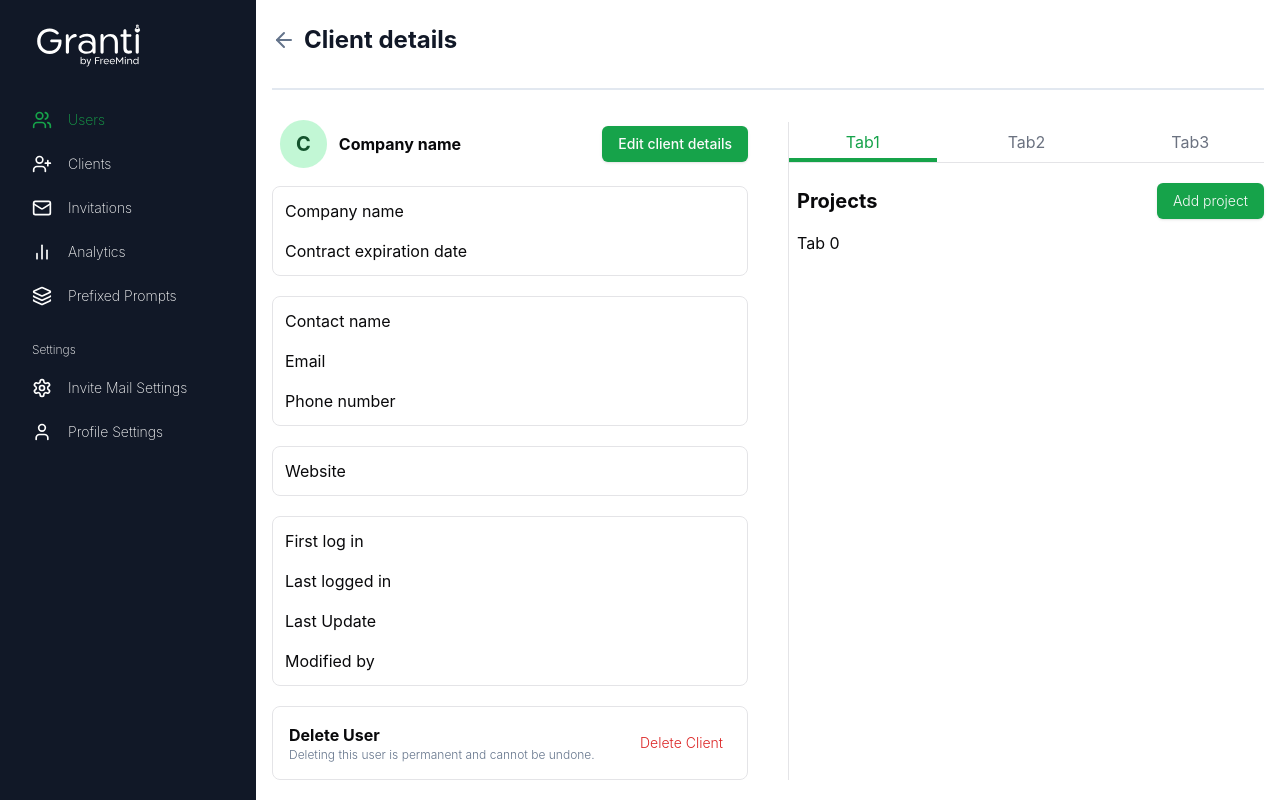
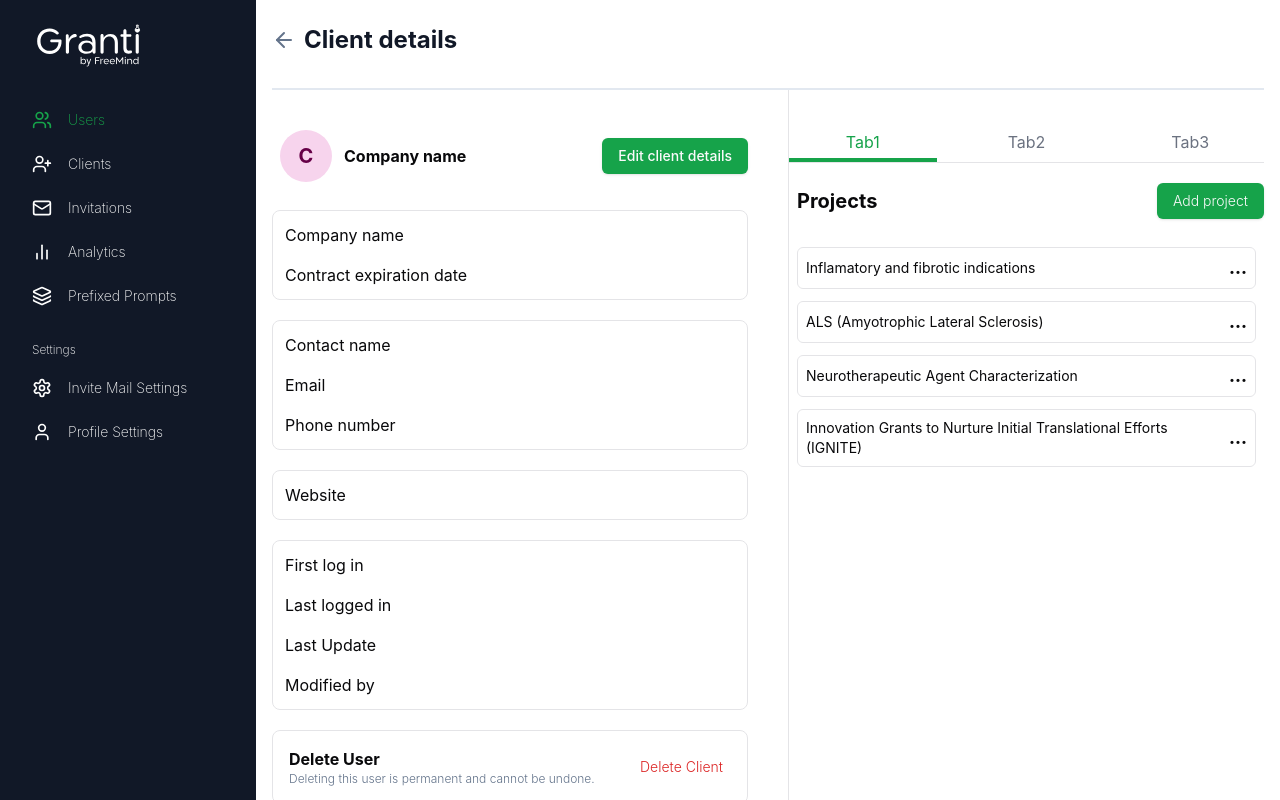
Before and after one commit to littlegod20/Freemind, a React (Vite) app: page /clients/client-details/1 in a window 1280 px wide. Built offline with nearby package versions, Linux system fonts and the light colour scheme.

Commit message:
finished working on the clientTab layouts

```diff
--- /dev/null
+++ b/src/components/AvatarContainer.tsx
@@ -0,0 +1,28 @@
+import { hashCode, intoHSL } from "@/utils/helpers";
+import { Avatar, AvatarFallback, AvatarImage } from "@radix-ui/react-avatar";
+
+interface Types {
+  image?: string;
+  title?: string;
+}
+
+const AvatarContainer: React.FC<Types> = ({ image, title }) => {
+  return (
+    <>
+      <Avatar>
+        <AvatarImage src={image} />
+        <AvatarFallback
+          style={{
+            backgroundColor: intoHSL(hashCode(title as string)),
+            color: `hsla(${hashCode(title as string)}, 100%, 20%)`,
+          }}
+          className="flex w-[52px] py-3 rounded-full items-center justify-center font-bold text-black text-xl"
+        >
+          {title?.split("")[0]}
+        </AvatarFallback>
+      </Avatar>
+    </>
+  );
+};
+
+export default AvatarContainer;
--- a/src/components/widgets/EditContainer.tsx
+++ b/src/components/widgets/EditContainer.tsx
@@ -1,5 +1,5 @@
 import { EditContainerTypes } from "@/utils/types";
-import { Avatar, AvatarFallback, AvatarImage } from "@radix-ui/react-avatar";
+import AvatarContainer from "../AvatarContainer";
 
 const EditContainer = ({
   title,
@@ -18,14 +18,7 @@ const EditContainer = ({
         }`}
       >
         <div className="flex items-center gap-3 p-2 w-full sm:w-[80%]">
-          {isUser ? (
-            <Avatar>
-              <AvatarImage src={image} />
-              <AvatarFallback className="bg-green-300 px-4 py-3 rounded-full bg-opacity-50 font-bold text-green-900 text-xl">
-                {title?.split("")[0]}
-              </AvatarFallback>
-            </Avatar>
-          ) : null}
+          {isUser ? <AvatarContainer title={title} image={image} /> : null}
           <div className="flex-1 ">
             <p className={`font-bold ${titleClassName}`}>{title}</p>
             <p className="text-slate-500 text-xs font-light"> {description} </p>
--- a/src/pages/ClientPages/ClientDetails.tsx
+++ b/src/pages/ClientPages/ClientDetails.tsx
@@ -4,39 +4,42 @@ import Header from "@/components/Header";
 import { Button } from "@/components/ui/button";
 import CommonTab from "@/components/widgets/CommonTab";
 import EditContainer from "@/components/widgets/EditContainer";
-import { clientDetailStatics } from "@/utils/constants";
-import { ClientDetailsTypes, LabelTypes } from "@/utils/types";
+import { clientDetailStatics, data } from "@/utils/constants";
+import { ClientDetailsTypes } from "@/utils/types";
 import { useEffect, useState } from "react";
 import { useParams } from "react-router-dom";
+import ClientDetailContent from "./components/ClientDetailContent";
+import { clientTabs } from "./clientData";
+import { useAction } from "@/hooks/useAction";
+import ModalWithForm from "@/components/widgets/ModalWithForm";
+import ClientEditInputs from "./components/ClientEditInputs";
 
-const clientTabs: LabelTypes[] = [
+const dets = [
   {
-    label: "Tab1",
-    active: true,
-    title: "Projects",
-    buttonName: "Add project",
-    child: "ww",
+    slice1: 0,
+    slice2: 2,
   },
   {
-    label: "Tab2",
-    active: false,
-    title: "Applications",
-    buttonName: "Add application",
+    slice1: 2,
+    slice2: 5,
   },
   {
-    label: "Tab3",
-    active: false,
-    title: "Team",
-    buttonName: "Add team member",
+    slice1: 5,
+    slice2: 6,
+  },
+  {
+    slice1: 6,
+    modified: true,
   },
 ];
 
 const ClientDetails = () => {
   const { id } = useParams();
   const [userDetail, setUserDetail] = useState<ClientDetailsTypes | null>(null);
-
   const [childIndex, setChildIndex] = useState(0);
   const [tabData, setTabData] = useState(clientTabs);
+
+  const { onClose, close } = useAction();
 
   const handleClientTab = (tabLabel: string, indexChild: number) => {
     setTabData((prev) =>
@@ -47,7 +50,6 @@ const ClientDetails = () => {
       )
     );
     setChildIndex(indexChild);
-    // console.log("tabData:", tabData);
     console.log("childIndex:", indexChild);
   };
 
@@ -68,40 +70,25 @@ const ClientDetails = () => {
     }
   }, [id]);
   return (
-    <main className="space-y-8">
+    <main className="">
       <Header title="Client Details" description="" back={true} />
-      <div className="flex flex-col md:flex-row gap-10">
-        <section className="space-y-5 md:w-1/2">
+      <div className="flex flex-col hdx:flex-row gap-10">
+        <section className="space-y-5 hdx:w-1/2 pt-8">
           <EditContainer
             isUser={true}
             title="Company name"
-            Button={<Button>Edit client details</Button>}
+            Button={<Button onClick={onClose}>Edit client details</Button>}
           />
-          <Details
-            statics={clientDetailStatics}
-            details={userDetail}
-            slice1={0}
-            slice2={2}
-          />
-          <Details
-            statics={clientDetailStatics}
-            details={userDetail}
-            slice1={2}
-            slice2={5}
-          />
-
-          <Details
-            statics={clientDetailStatics}
-            details={userDetail}
-            slice1={5}
-            slice2={6}
-          />
-          <Details
-            statics={clientDetailStatics}
-            details={userDetail}
-            slice1={6}
-            modified={true}
-          />
+          {dets.map((item, index) => (
+            <Details
+              statics={clientDetailStatics}
+              details={userDetail}
+              slice1={item.slice1}
+              slice2={item.slice2}
+              key={index}
+              modified={item.modified}
+            />
+          ))}
           <EditContainer
             title="Delete User"
             description="Deleting this user is permanent and cannot be undone."
@@ -116,20 +103,62 @@ const ClientDetails = () => {
             border={true}
           />
         </section>
-        <section className="md:w-1/2 border-l-[1px]">
-          <CommonTab
-            tabData={tabData}
-            onClickTab={handleClientTab}
-          >
+        <section className="hdx:w-1/2 border-l-[1px] md:pt-8">
+          <CommonTab tabData={tabData} onClickTab={handleClientTab}>
             <CommonTabChild tabNumber={0} childIndex={childIndex}>
-              <p>Tab 0</p>
+              <ClientDetailContent
+                data={[
+                  "Inflamatory and fibrotic indications",
+                  "ALS (Amyotrophic Lateral Sclerosis)",
+                  "Neurotherapeutic Agent Characterization",
+                  "Innovation Grants to Nurture Initial Translational Efforts (IGNITE)",
+                ]}
+              />
             </CommonTabChild>
             <CommonTabChild tabNumber={1} childIndex={childIndex}>
-              <p>Tab 1</p>
+              <ClientDetailContent
+                data={[
+                  {
+                    name: "Me",
+                    role: "General user",
+                    appDate: "Application date",
+                    appStatus: "Application status",
+                  },
+                ]}
+              />
+            </CommonTabChild>
+
+            <CommonTabChild tabNumber={2} childIndex={childIndex}>
+              <ClientDetailContent
+                data={[
+                  {
+                    name: "Me",
+                    role: "General user",
+                  },
+                  {
+                    name: "John Doe",
+                    role: "General user",
+                  },
+                ]}
+                border={false}
+              />
             </CommonTabChild>
           </CommonTab>
         </section>
       </div>
+
+      {close && (
+        <ModalWithForm
+          title="Edit client"
+          cancelButton={true}
+          buttonTitles={[
+            { label: "Cancel", action: onClose },
+            { label: "Save changes" },
+          ]}
+        >
+          <ClientEditInputs data={data} />
+        </ModalWithForm>
+      )}
     </main>
   );
 };
--- a/src/pages/ClientPages/clientData.ts
+++ b/src/pages/ClientPages/clientData.ts
@@ -1,4 +1,4 @@
-import { MoreOptions } from "@/utils/types";
+import { LabelTypes, MoreOptions } from "@/utils/types";
 
 export const clientTableHeaders = [
   "Company",
@@ -31,3 +31,26 @@ export const moreClientOptions: MoreOptions[] = [
     label: "Delete",
   },
 ];
+
+
+export const clientTabs: LabelTypes[] = [
+  {
+    label: "Tab1",
+    active: true,
+    title: "Projects",
+    buttonName: "Add project",
+    child: "ww",
+  },
+  {
+    label: "Tab2",
+    active: false,
+    title: "Applications",
+    buttonName: "Add application",
+  },
+  {
+    label: "Tab3",
+    active: false,
+    title: "Team",
+    buttonName: "Add team member",
+  },
+];
--- /dev/null
+++ b/src/pages/ClientPages/components/ClientDetailContent.tsx
@@ -0,0 +1,62 @@
+import AvatarContainer from "@/components/AvatarContainer";
+
+interface ClientDetailContentTypes {
+  data:
+    | string[]
+    | { name: string; role?: string; appStatus?: string; appDate?: string }[];
+  border?: boolean;
+}
+
+const ClientDetailContent: React.FC<ClientDetailContentTypes> = ({
+  data,
+  border = true,
+}) => {
+  return (
+    <div className="space-y-3 pt-4">
+      {data.map((item, index) => (
+        <div
+          className={`w-full ${
+            border ? "border" : ""
+          } justify-between flex p-2 rounded-md items-center gap-3 hover:bg-gray-100`}
+          key={index}
+        >
+          {typeof item === "string" ? (
+            <div>
+              <p className="text-sm"> {item}</p>
+            </div>
+          ) : typeof item === "object" ? (
+            <>
+              {!item.appStatus && (
+                <AvatarContainer title={item.name} image={""} />
+              )}
+              <div className=" w-full flex justify-between items-center">
+                <div className="space-y-1">
+                  <p className="text-base font-medium"> {item.name} </p>
+                  {item.appStatus ? (
+                    <p className="text-sm text-slate-500"> {item.appDate} </p>
+                  ) : (
+                    <p className="text-green-active text-sm">{item.role}</p>
+                  )}
+                </div>
+                {item.appStatus && (
+                  <p className="text-sm p-2 bg-[#E8F5E9] rounded-md text-[#4CAF50]">
+                    {item.appStatus}
+                  </p>
+                )}
+              </div>
+            </>
+          ) : null}
+
+          <p
+            className="font-black cursor-pointer"
+            onClick={() => console.log("")}
+          >
+            ...
+          </p>
+        </div>
+      ))}
+    </div>
+  );
+};
+
+export default ClientDetailContent;
--- /dev/null
+++ b/src/pages/ClientPages/components/ClientEditInputs.tsx
@@ -0,0 +1,29 @@
+import Inputs from "@/components/Inputs";
+import { PhoneInput } from "@/components/widgets/PhoneInput";
+import { LabelTypes } from "@/utils/types";
+import { Label } from "@radix-ui/react-label";
+
+const ClientEditInputs = ({data}:{data:LabelTypes[]}) => {
+  return (
+    <>
+      <Inputs data={data} slice1={5} slice2={8} />
+
+      <div className="flex justify-evenly items-center gap-2 pt-6">
+        <div className="h-[1px] flex-grow border"></div>
+        <p className="text-xs text-slate-500 text-center">Point of contact</p>
+        <div className="h-[1px] flex-grow border"></div>
+      </div>
+
+      <Inputs data={data} slice1={0} slice2={2} layout="row" />
+
+      <div className="space-y-1">
+        <Label>Phone number</Label>
+        <PhoneInput defaultCountry="GH" placeholder="Enter phone number" />
+      </div>
+
+      <Inputs data={[{ label: "Email", placeholder: "Enter email address" }]} />
+    </>
+  );
+}
+
+export default ClientEditInputs
--- a/src/utils/helpers.tsx
+++ b/src/utils/helpers.tsx
@@ -11,3 +11,17 @@ export const specialRenderers = {
     );
   },
 };
+
+export const hashCode = (str: string) => {
+  let hash = 0;
+  for (let i = 0; i < str.length; i++) {
+    hash = str.charCodeAt(i) + ((hash << 5) - hash);
+  }
+  return hash % 360;
+};
+
+export const intoHSL = (hash: number) => {
+  console.log("hash:", hash);
+  console.log("return Hue:", `hsl(${hash}, 70%, 80%)`);
+  return `hsl(${hash}, 70%, 90%)`;
+};
```
Also changed, not shown: src/pages/ClientPages/Clients.tsx (+3 -24 lines), src/pages/ClientPages/clientTypes.ts (added).
